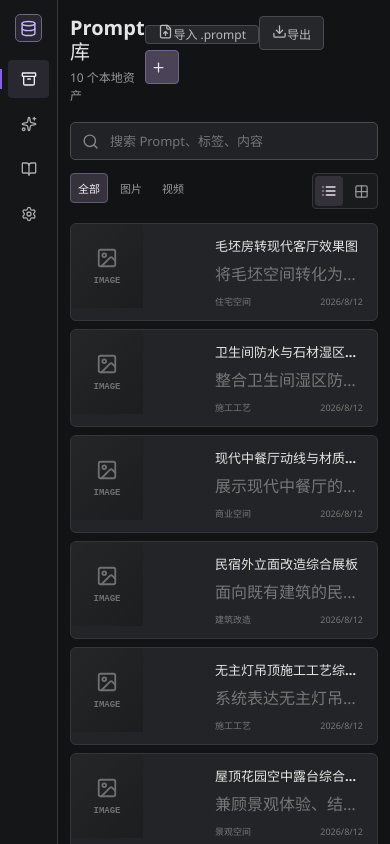
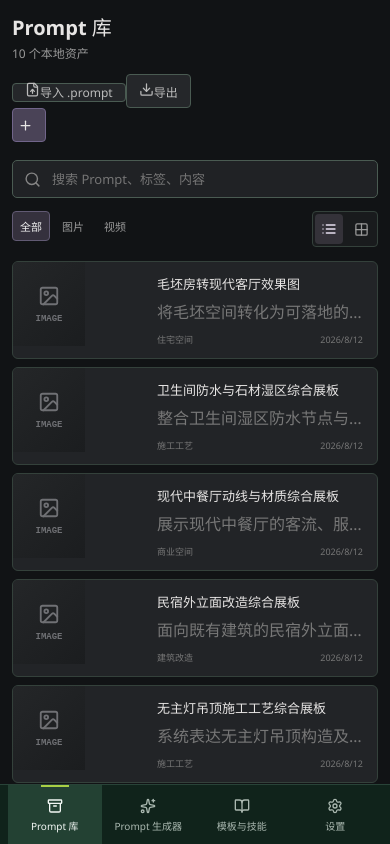
Before and after one commit to HAE8939/MT_Prompt, a React (Vite) app in the folder apps/web/: page /library in a window 390 px wide. Shown: the top 844 px of the page. Built offline with nearby package versions, Linux system fonts and the light colour scheme.

Commit message:
feat: apply the responsive MT-Prompt workbench

```diff
--- a/apps/web/src/app/AppShell.tsx
+++ b/apps/web/src/app/AppShell.tsx
@@ -1,4 +1,4 @@
-import { Archive, BookOpen, Database, Settings, Sparkles } from "lucide-react";
+import { Archive, BookOpen, Settings, Sparkles } from "lucide-react";
 import { NavLink, Outlet } from "react-router-dom";
 
 const nav = [
@@ -11,11 +11,11 @@ const nav = [
 export function AppShell() {
   return <div className="app-shell">
     <aside className="sidebar">
-      <div className="brand"><span className="brand-mark"><Database size={17} /></span><span>PromptVault</span></div>
+      <div className="brand"><span className="brand-mark"><img src="/logo.svg" alt="" /></span><span>MT-Prompt</span></div>
       <nav className="main-nav" aria-label="主导航">
         {nav.map(({ to, label, icon: Icon }) => <NavLink key={to} to={to} className={({ isActive }) => isActive ? "nav-item active" : "nav-item"}><Icon size={16} /><span>{label}</span></NavLink>)}
       </nav>
-      <div className="sidebar-footer"><span className="status-dot" />本地运行中</div>
+      <div className="sidebar-footer"><span className="status-dot" />浏览器 Vault</div>
     </aside>
     <div className="workspace"><Outlet /></div>
   </div>;
--- a/apps/web/src/main.tsx
+++ b/apps/web/src/main.tsx
@@ -4,6 +4,7 @@ import { QueryClient, QueryClientProvider } from "@tanstack/react-query";
 import { BrowserRouter } from "react-router-dom";
 import { App } from "./app/App";
 import "./styles.css";
+import "./workbench.css";
 
 const root = document.getElementById("root");
 
--- /dev/null
+++ b/apps/web/src/workbench.css
@@ -0,0 +1,44 @@
+:root {
+  --sidebar: #10231b;
+  --accent: #a8cf45;
+  --accent-soft: #29392d;
+  --border: #34413b;
+  --border-strong: #4a5b52;
+}
+
+.app-shell { grid-template-columns: 176px minmax(0, 1fr); }
+.sidebar { border-color: #294338; background: var(--sidebar); }
+.brand-mark { border-color: #50705e; background: #183429; color: #b7da57; }
+.brand-mark img { display: block; width: 18px; height: 18px; }
+.nav-item { color: #aab8b0; }
+.nav-item:hover { background: #193128; color: #edf4ef; }
+.nav-item.active { background: #234133; color: #f3f8f5; }
+.sidebar-footer { border-color: #294338; color: #83978c; }
+.status-dot { background: var(--accent); }
+
+@media (max-width: 1024px) {
+  .app-shell { grid-template-columns: 64px minmax(0, 1fr); }
+  .sidebar { padding: 14px 8px; }
+  .brand { justify-content: center; padding: 0 0 18px; }
+  .brand > span:last-child, .nav-item span, .sidebar-footer { display: none; }
+  .nav-item { justify-content: center; padding: 0; }
+  .nav-item.active::before { left: -8px; }
+  .detail-panel { left: 64px; }
+}
+
+@media (max-width: 640px) {
+  .app-shell { display: block; padding-bottom: calc(60px + env(safe-area-inset-bottom)); }
+  .sidebar { position: fixed; inset: auto 0 0; z-index: 50; width: auto; height: calc(60px + env(safe-area-inset-bottom)); padding: 0 8px env(safe-area-inset-bottom); border: 0; border-top: 1px solid #294338; }
+  .brand, .sidebar-footer { display: none; }
+  .main-nav { display: grid; grid-template-columns: repeat(4, 1fr); height: 60px; gap: 0; }
+  .nav-item { display: flex; flex-direction: column; justify-content: center; gap: 4px; min-height: 60px; padding: 0; border-radius: 0; font-size: 10px; }
+  .nav-item span { display: block; }
+  .nav-item.active::before { inset: 0 auto auto 50%; width: 28px; height: 2px; transform: translateX(-50%); }
+  .library-main { padding: 16px 12px 28px; }
+  .detail-panel { inset: 0 0 60px; }
+  .page-header { flex-wrap: wrap; gap: 12px; }
+  .page-header > div { min-width: 0; }
+  .modal-backdrop { padding: 0; }
+  .modal { max-height: 100dvh; border-radius: 0; }
+  .prompt-grid { grid-template-columns: 1fr; }
+}
```
Also changed, not shown: apps/web/public/logo.svg (added), 1 other file (tests, documents, lock files or other folders).
